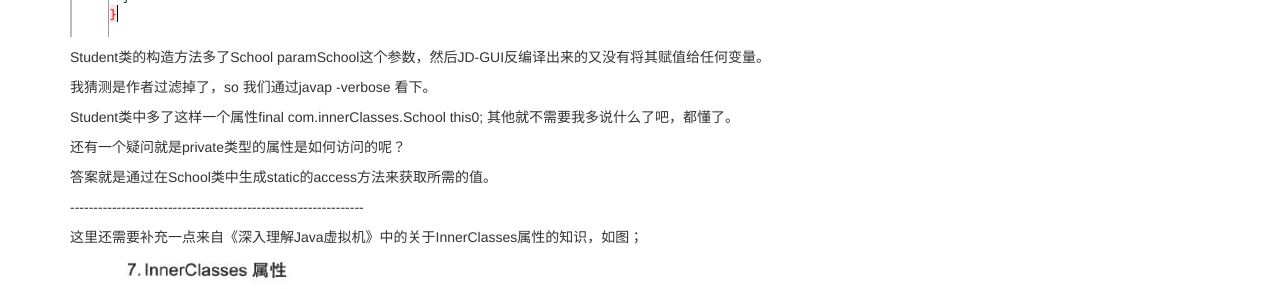
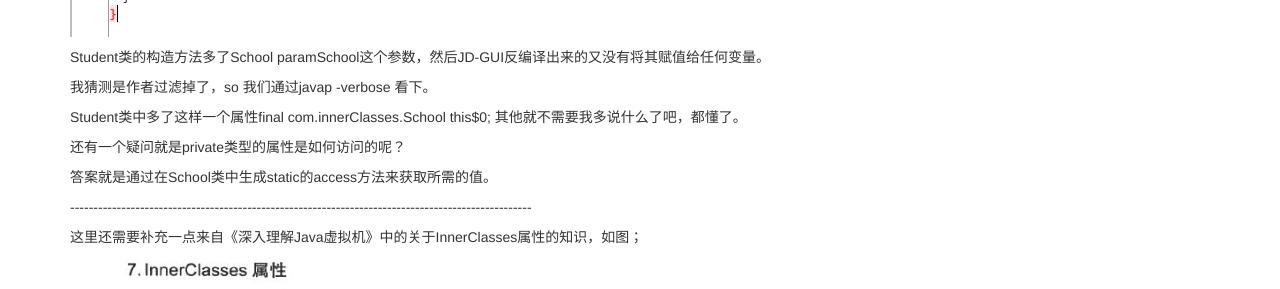
Before and after one commit to liuxinglanyue/blog, a Jekyll site: the page built from _posts/2014-12-22-inner-class.markdown, in a window 1280 px wide and 900 px high, scrolled down 900 px. Shown: the part 151-440 px from the top of the window. Built offline with Jekyll 4.4.1, drawn with Linux system fonts in a browser that asks for light colours; nearby versions of some CDN libraries; Markdown is read by kramdown in place of the engine named in the settings; comment, search, counter and statistics services are not loaded.

Commit message:
Update 2014-12-22-inner-class.markdown

```diff
--- a/_posts/2014-12-22-inner-class.markdown
+++ b/_posts/2014-12-22-inner-class.markdown
@@ -47,13 +47,13 @@ Student类的构造方法多了School paramSchool这个参数，然后JD-GUI反
 
 我猜测是作者过滤掉了，so 我们通过javap -verbose 看下。
 
-Student类中多了这样一个属性final com.innerClasses.School this0; 其他就不需要我多说什么了吧，都懂了。
+Student类中多了这样一个属性final com.innerClasses.School this$0; 其他就不需要我多说什么了吧，都懂了。
 
 还有一个疑问就是private类型的属性是如何访问的呢？
 
 答案就是通过在School类中生成static的access方法来获取所需的值。
 
-\-\-\-\-\-\-\-\-\-\-\-\-\-\-\-\-\-\-\-\-\-\-\-\-\-\-\-\-\-\-\-\-\-\-\-\-\-\-\-\-\-\-\-\-\-\-\-\-\-\-\-\-\-\-\-\-\-\-\-\-\-\-\-
+\-\-\-\-\-\-\-\-\-\-\-\-\-\-\-\-\-\-\-\-\-\-\-\-\-\-\-\-\-\-\-\-\-\-\-\-\-\-\-\-\-\-\-\-\-\-\-\-\-\-\-\-\-\-\-\-\-\-\-\-\-\-\-\-\-\-\-\-\-\-\-\-\-\-\-\-\-\-\-\-\-\-\-\-\-\-\-\-\-\-\-\-\-\-\-\-\-\-\-
 
 这里还需要补充一点来自《深入理解Java虚拟机》中的关于InnerClasses属性的知识，如图；
 
```
